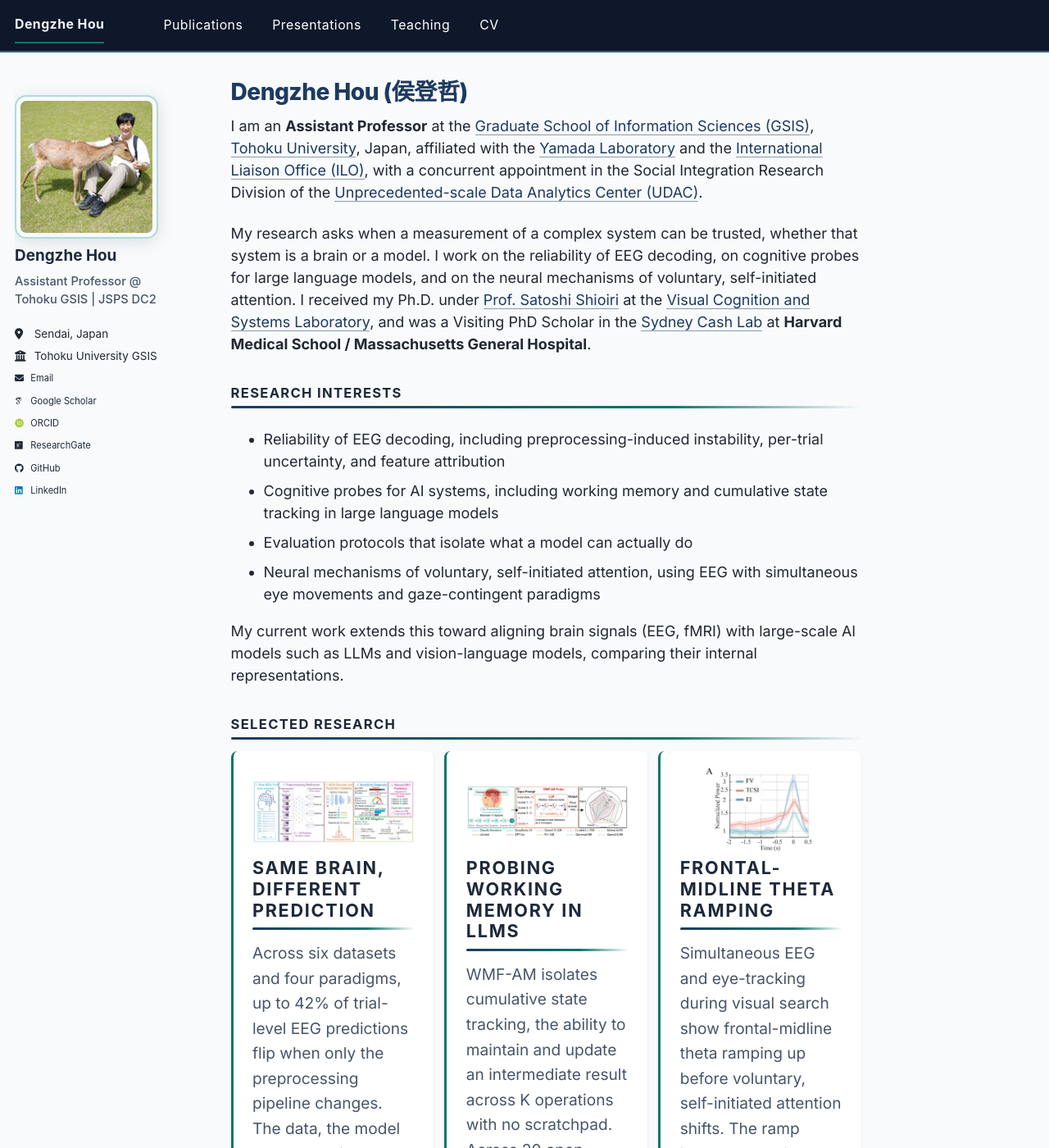
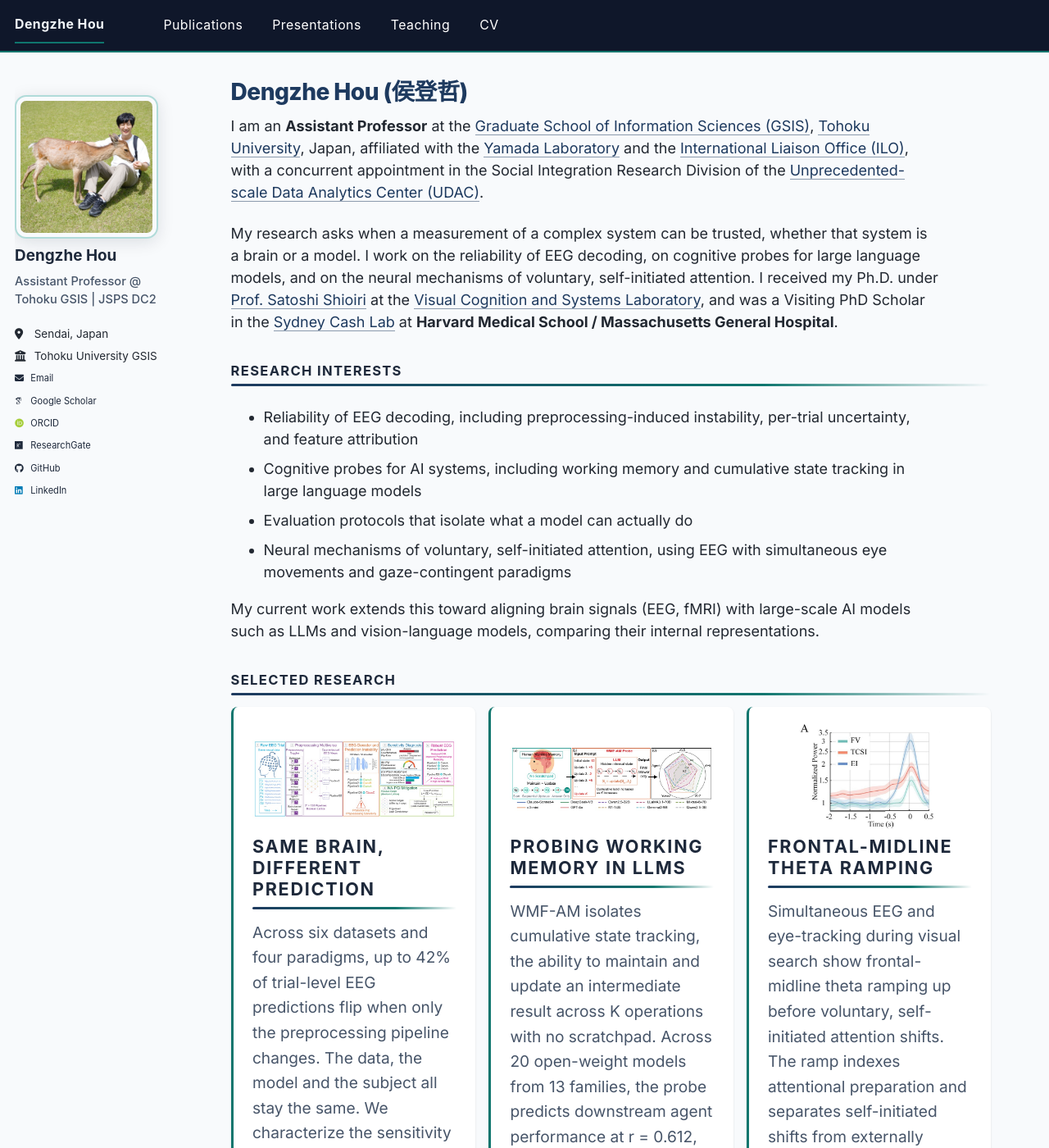
Before and after one commit to dengzhe-hou/dengzhe-hou.github.io, a Jekyll site: the page built from _pages/about.md, in a window 1280 px wide and 1400 px high. Shown: the whole window at 82% size. Built offline with Jekyll 4.4.1, drawn with Linux system fonts in a browser that asks for light colours; some web fonts are replaced.

Commit message:
Widen the page container and reclaim the right-hand gutter
Two rules combined to squeeze content into the middle of wide screens.
#main was capped at $x-large (1280px), and .page added suffix(2 of 12),
throwing away a sixth of the container on the right. On a 1900px display
that left roughly 770px for a three-column card grid, so each card was
about 230px wide and card copy wrapped every three or four words.

Cap the container at a new $content-max-width (1600px) instead, kept
separate from $x-large so the breakpoint itself does not move, and cut
the suffix to 0.5 of 12. Card columns go from about 230px to about
370px.

Since wide containers make long prose hard to read, running text in
.page__content and .archive is held to $prose-max-width (48em). Card
copy, tables and figures are nested deeper or are not p/ul/ol, so they
still use the full width.

Verified by compiling the stylesheet with dart-sass; the pre-existing
susy slash-div deprecation warnings are unchanged.

Co-Authored-By: Claude Opus 5 <noreply@anthropic.com>

```diff
--- a/_sass/_themes.scss
+++ b/_sass/_themes.scss
@@ -55,6 +55,14 @@ $medium-wide                : 900px !default;
 $large                      : 925px !default;
 $x-large                    : 1280px !default;
 
+/* How wide the page container is allowed to grow. Kept separate from
+   $x-large so that widening the layout does not move the breakpoint. */
+$content-max-width          : 1600px !default;
+
+/* Comfortable reading measure for running prose. Wide blocks (card grids,
+   tables, figures) are exempt so they can use the full container. */
+$prose-max-width            : 48em !default;
+
 /* ==========================================================================
    Grid
    ========================================================================== */
--- a/_sass/layout/_archive.scss
+++ b/_sass/layout/_archive.scss
@@ -12,6 +12,14 @@
   @include breakpoint($large) {
     @include span(10 of 12 last);
     @include prefix(0.5 of 12);
+  }
+
+  /* Same reading measure as .page__content; list items and cards are
+     nested deeper and so keep the full width. */
+  > p,
+  > ul,
+  > ol {
+    max-width: $prose-max-width;
   }
 
   a {
--- a/_sass/layout/_page.scss
+++ b/_sass/layout/_page.scss
@@ -12,7 +12,7 @@
   animation-delay: 0.35s;
 
   @include breakpoint($x-large) {
-    max-width: $x-large;
+    max-width: $content-max-width;
   }
 }
 
@@ -20,7 +20,7 @@
   @include breakpoint($large) {
     @include span(10 of 12 last);
     @include prefix(0.5 of 12);
-    @include suffix(2 of 12);
+    @include suffix(0.5 of 12);
   }
 
   .page__inner-wrap {
@@ -53,6 +53,15 @@
   h2 {
     padding-bottom: 0.5em;
     border-bottom: 1px solid var(--global-border-color);
+  }
+
+  /* Hold running prose to a readable measure now that the container is
+     wider. Direct children only, so card copy, table cells and figures
+     keep the full width. */
+  > p,
+  > ul,
+  > ol {
+    max-width: $prose-max-width;
   }
 
   p, li, dl {
@@ -134,7 +143,7 @@
       padding-right: 1em;
 
       @include breakpoint($x-large) {
-        max-width: $x-large;
+        max-width: $content-max-width;
       }
     }
 
```
